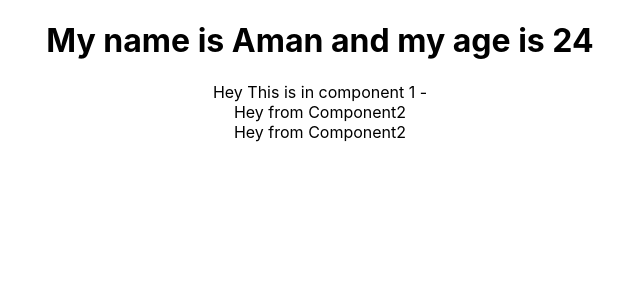
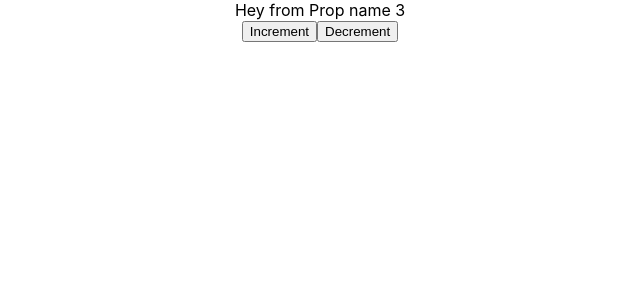
Before and after one commit to ankushk1/oct-21-react, a React (Create React App) app: page / in a window 1280 px wide. Shown: the top 300 px of the page, without its empty margins (320-960 px from the left). Built offline with nearby package versions, Linux system fonts and the light colour scheme.

Commit message:
React state and props

```diff
--- a/src/App.js
+++ b/src/App.js
@@ -1,22 +1,18 @@
-import logo from './logo.svg';
-import './App.css';
-import Component1 from './components/Component1'
-import Component2 from './components/Component2'
+import logo from "./logo.svg";
+import "./App.css";
+import Component1 from "./components/Component1";
+import Component2 from "./components/Component2";
+import ClassComp from "./components/ClassComp";
+import FuncStateComp from "./components/FuncStateComp";
 
-const user = {
-  name: "Aman",
-  age : 24
-}
-
+const obj = { num: 3, b: "b" };
 
 function App() {
   return (
     <div className="App">
-       <h1>My name is {user.name} and my age is {user.age}</h1>
-       <Component1/>
-       <Component2/>
+      <ClassComp name={"Prop name"} message={"Hey"} obj={obj} />
+      {/* <ClassComp />  */}
     </div>
-
   );
 }
 
--- /dev/null
+++ b/src/components/ClassComp.js
@@ -0,0 +1,37 @@
+import React, { Component } from "react";
+
+class ClassComp extends Component {
+  constructor(props) {
+    super(props);
+    this.state = {
+      username: "ABC",
+      age: 0
+    };
+  }
+
+  onAgeIncrement() {
+    this.setState({
+      age: this.state.age + 1
+    });
+  }
+
+  onAgeDecrement() {
+    this.setState({
+      username: "Updated user"
+    });
+  }
+
+  render() {
+    return (
+      <div>
+        {this.props.message} from {this.props.name} {this.props.obj.num}
+        <div>
+          <button onClick={() => this.onAgeIncrement()}>Increment</button>
+          <button onClick={() => this.onAgeDecrement()}>Decrement</button>
+        </div>
+      </div>
+    );
+  }
+}
+
+export default ClassComp;
--- /dev/null
+++ b/src/components/FuncStateComp.js
@@ -0,0 +1,32 @@
+import React, {useState} from 'react'
+
+const FuncStateComp = (props) => {
+  // const {name, message} = props
+
+  console.log(props)
+  const [data, setData] = useState({
+    username: "ABC",
+    age: 0
+  })
+
+  //Always first clone the obj/state and then update it
+  const onAgeIncrement =  (num) => {
+    setData({...data ,age: data.age + 1})
+  }
+
+  const onAgeDecrement = (num) => {
+    setData({...data ,age: data.age - 1})
+  }
+
+  return (
+    <div>
+      {props.message} from {props.name}
+      <div>
+      <button onClick={() => onAgeIncrement(3)}>Increment</button>
+      <button onClick={() => onAgeDecrement(3)}>Decrement</button>
+      </div>
+    </div>
+  )
+}
+
+export default FuncStateComp
```
